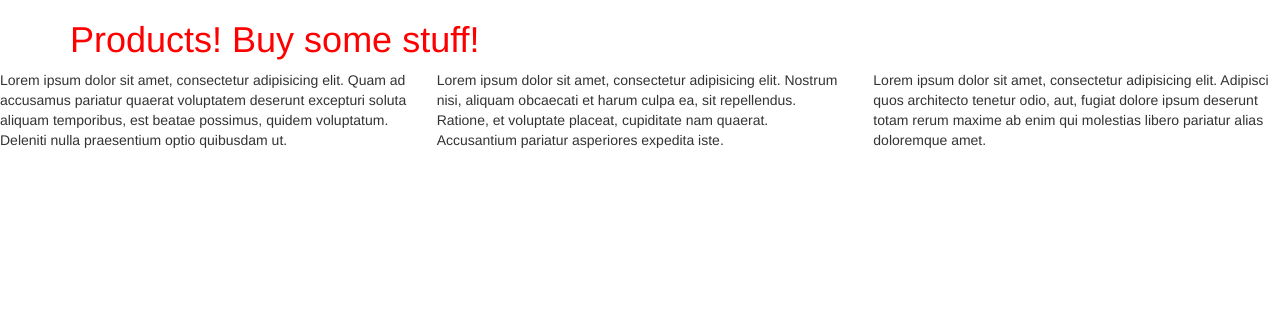
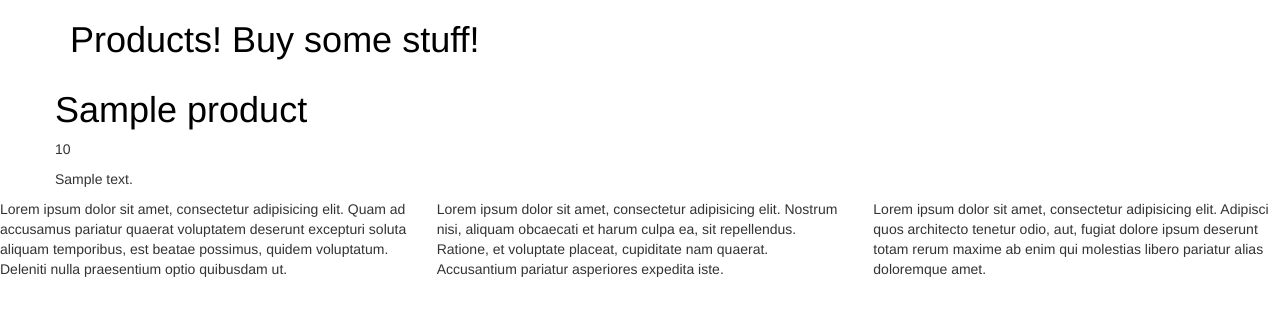
Before and after one commit to allanlburns/secret_crisis_comics, a Python web app: template app/templates/products.html in a window 1280 px wide. Shown: the part 72-388 px from the top of the page. Run offline with Jinja, Linux system fonts and the light colour scheme; the template is opened without the code that fills it: most values are stand-ins (such as "Sample title", 1, 10 or a date in 2020); some libraries are stand-ins or nearby versions.

Commit message:
Created route for products. App displaying products from database on products.html.

```diff
--- a/app/routes.py
+++ b/app/routes.py
@@ -9,4 +9,5 @@ def index():
 
 @app.route('/products', methods={'GET'})
 def products():
-    return render_template('index.html', title="Products")
+    products = Product.query.all()
+    return render_template('products.html', title="Products", products=products)
--- a/app/static/css/main.css
+++ b/app/static/css/main.css
@@ -5,7 +5,7 @@ body {
 }
 
 h1 {
-    color: red;
+    color: black;
 }
 
 #main_page_logo {
--- a/app/templates/base.html
+++ b/app/templates/base.html
@@ -46,7 +46,7 @@
           {% else %}
               <li class="nav-item">
           {% endif %}
-            <a class="nav-link" href="#">Products</a>
+            <a class="nav-link" href="{{ url_for('products') }}">Products</a>
           </li>
 
 
--- a/app/templates/products.html
+++ b/app/templates/products.html
@@ -3,5 +3,16 @@
 {% block app_content %}
 <div class="container">
     <h1>Products! Buy some stuff!</h1>
+    <div class="row">
+        {% for product in products %}
+        <h1>{{ product.name }}</h1>
+        <p>{{ product.price }}</p>
+        <p>{{ product.description }}</p>
+        {% endfor %}
+    </div>
 </div>
+
+
+
+
 {% endblock %}
```
Also changed, not shown: app/__init__.py (+5 -12 lines).
